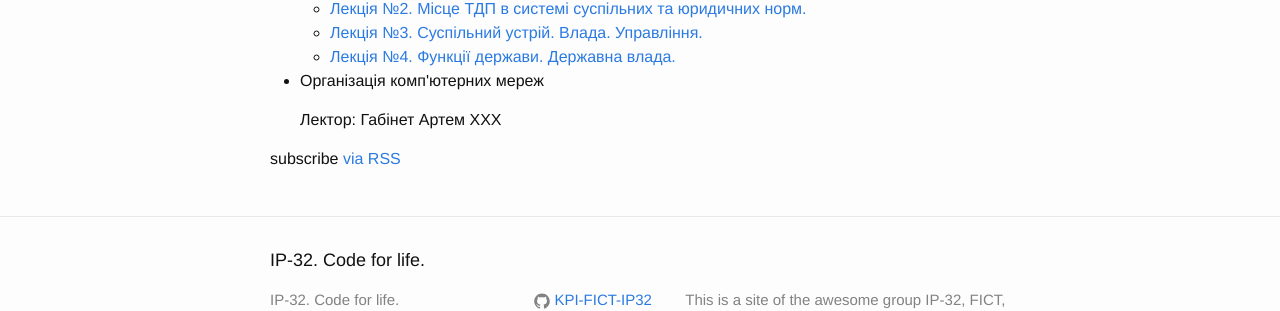
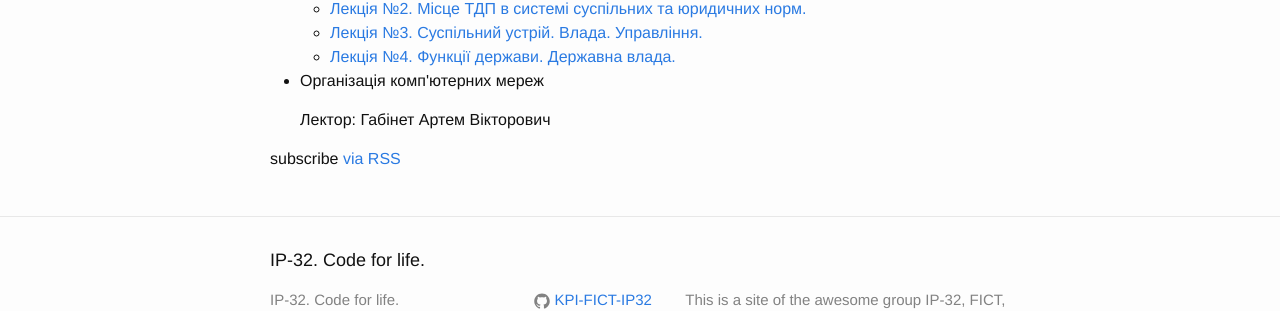
Before and after one commit to KPI-FICT-IP32/Blog, a Jekyll site: the page built from index.html, in a window 1280 px wide. Shown: the part 398-709 px from the top of the page. Built offline with Jekyll 4.4.1, drawn with Linux system fonts in a browser that asks for light colours.

Commit message:
Edit full name of networks lecturer

```diff
--- a/_data/semesters.yml
+++ b/_data/semesters.yml
@@ -5,5 +5,5 @@
         category: kpi_s06_jurisprudence
 
       - title: Організація комп'ютерних мереж
-        teacher: Габінет Артем ХХХ
+        teacher: Габінет Артем Вікторович
         category: kpi_s06_networks
```
